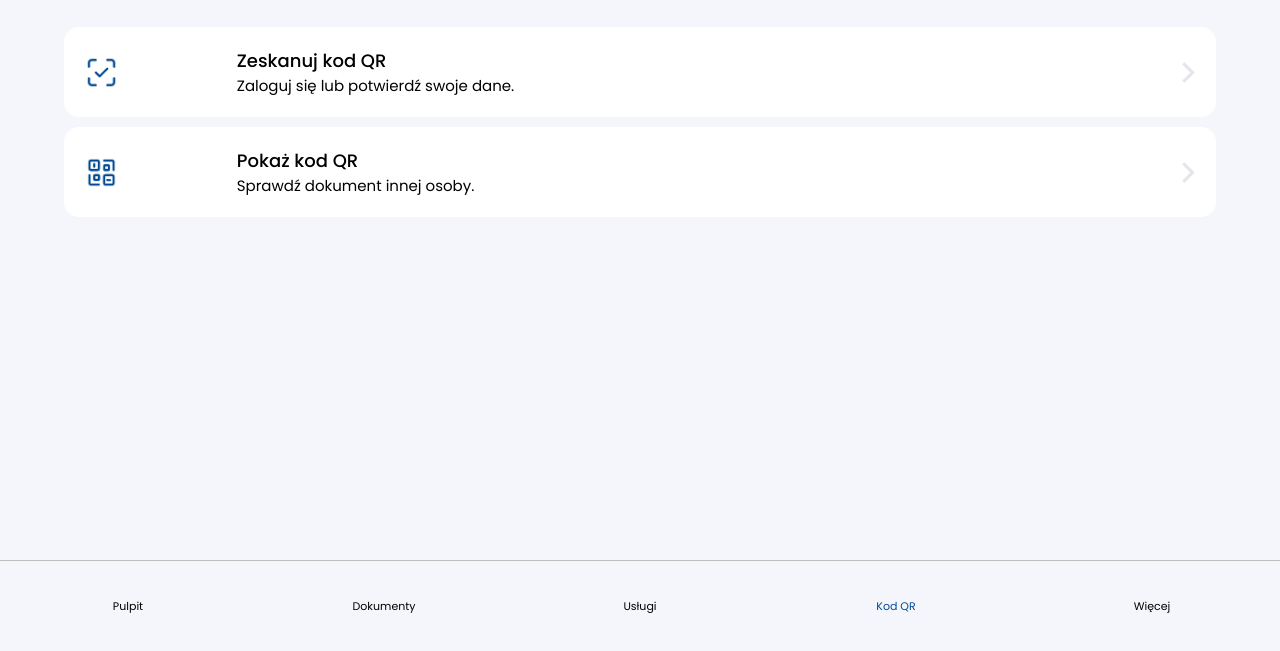
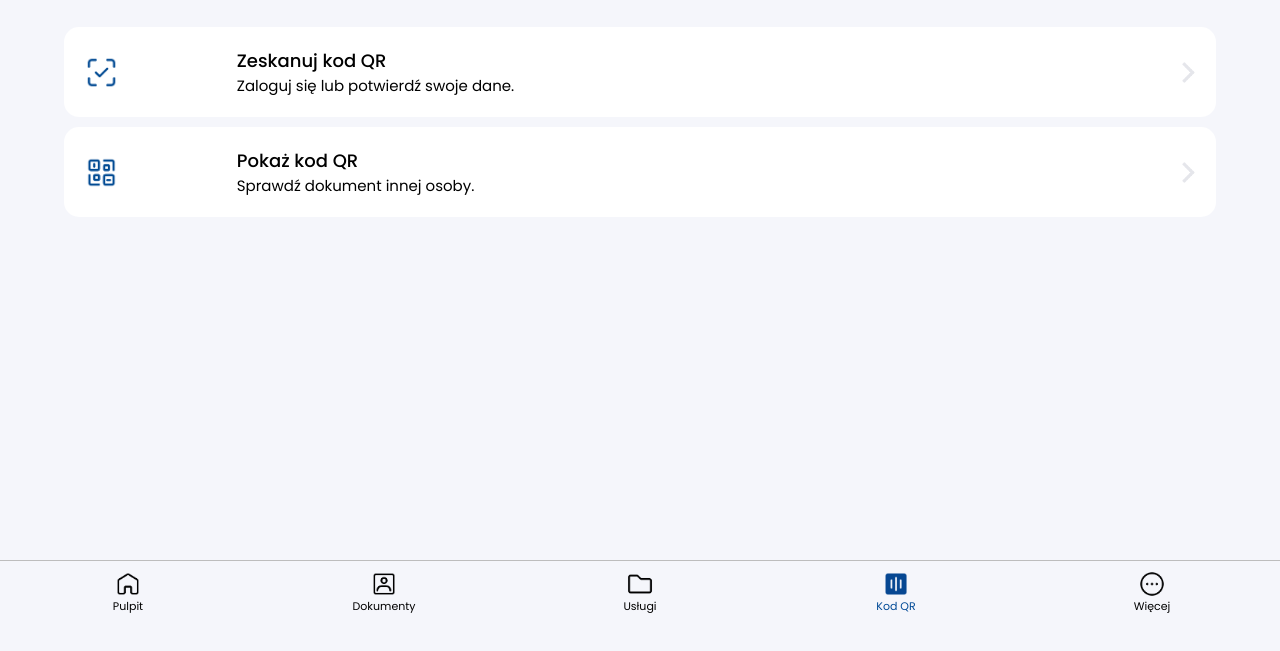
Before and after one commit to WojtekCwel/Chipotle, a plain HTML site: page qr.html in a window 1280 px wide. Shown: the part 139-790 px from the top of the page. Drawn offline with Linux system fonts and the light colour scheme.

Commit message:
Update main.css

```diff
--- a/assets/main.css
+++ b/assets/main.css
@@ -1,16 +1,16 @@
 @import url('https://fonts.googleapis.com/css2?family=Poppins:ital,wght@0,100;0,200;0,300;0,400;0,500;0,600;0,700;0,800;0,900;1,100;1,200;1,300;1,400;1,500;1,600;1,700;1,800;1,900&family=Roboto:ital,wght@0,100;0,300;0,400;0,500;0,700;0,900;1,100;1,300;1,400;1,500;1,700;1,900&display=swap');
 
 :root{
-    --home: url('../images/home.png');
-    --home-open: url('../images/home_open.png');
-    --documents: url('../images/documents.png');
-    --documents-open: url('../images/documents_open.png');
-    --services: url('../images/services.png');
-    --services-open: url('../images/services_open.png');
-    --qr: url('../images/identity.png');
-    --qr-open: url('../images/identity_open.png');
-    --more: url('../images/other.png');
-    --more-open: url('../images/other_open.png');
+    --home: url('../assets/images/home.png');
+    --home-open: url('../assets/images/home_open.png');
+    --documents: url('../assets/images/documents.png');
+    --documents-open: url('../assets/images/documents_open.png');
+    --services: url('../assets/images/services.png');
+    --services-open: url('../assets/images/services_open.png');
+    --qr: url('../assets/images/identity.png');
+    --qr-open: url('../assets/images/identity_open.png');
+    --more: url('../assets/images/other.png');
+    --more-open: url('../assets/images/other_open.png');
     --text: #024b97;
     --shadow: 0px 0px 10px rgb(236, 236, 236);
     --width: 90%;
```
